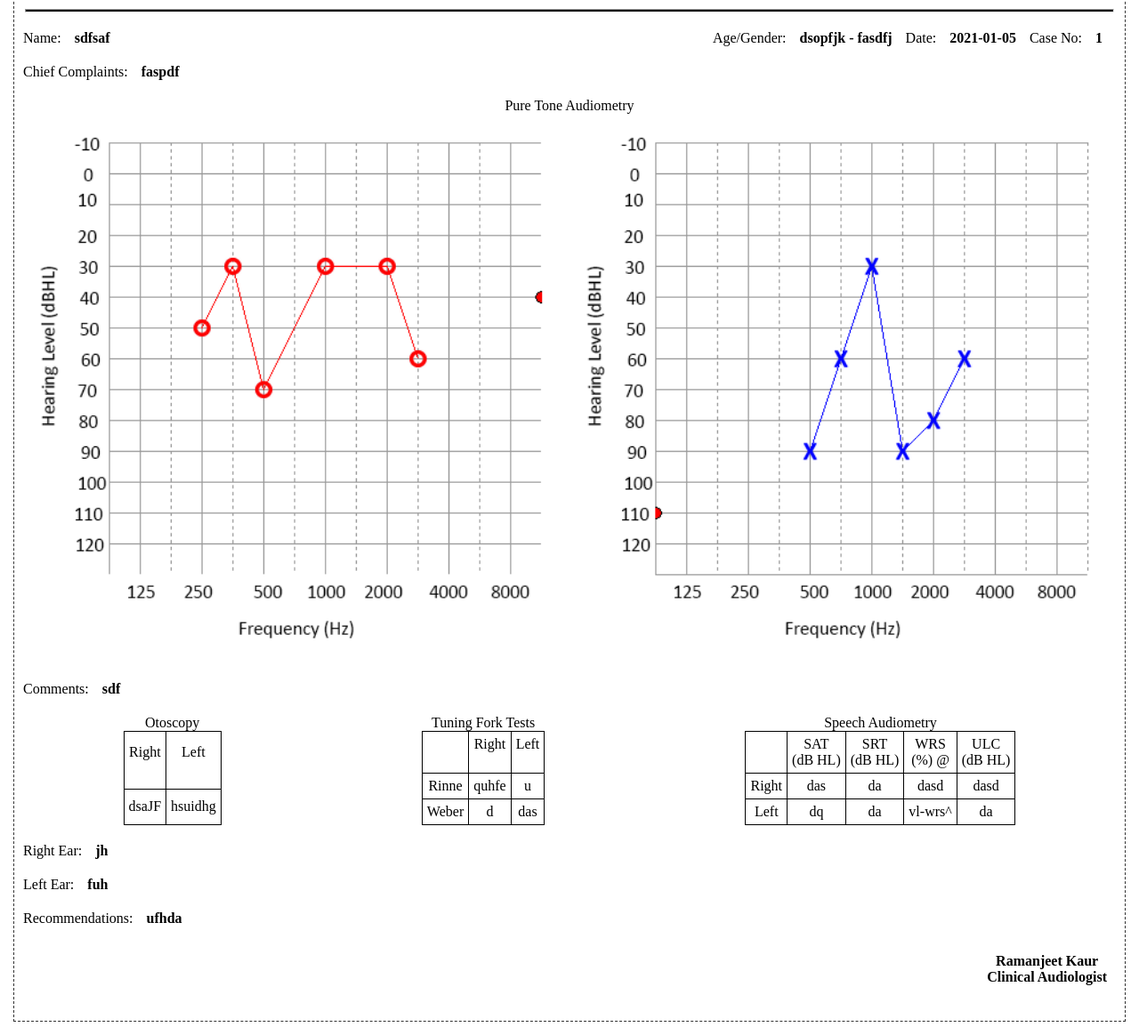
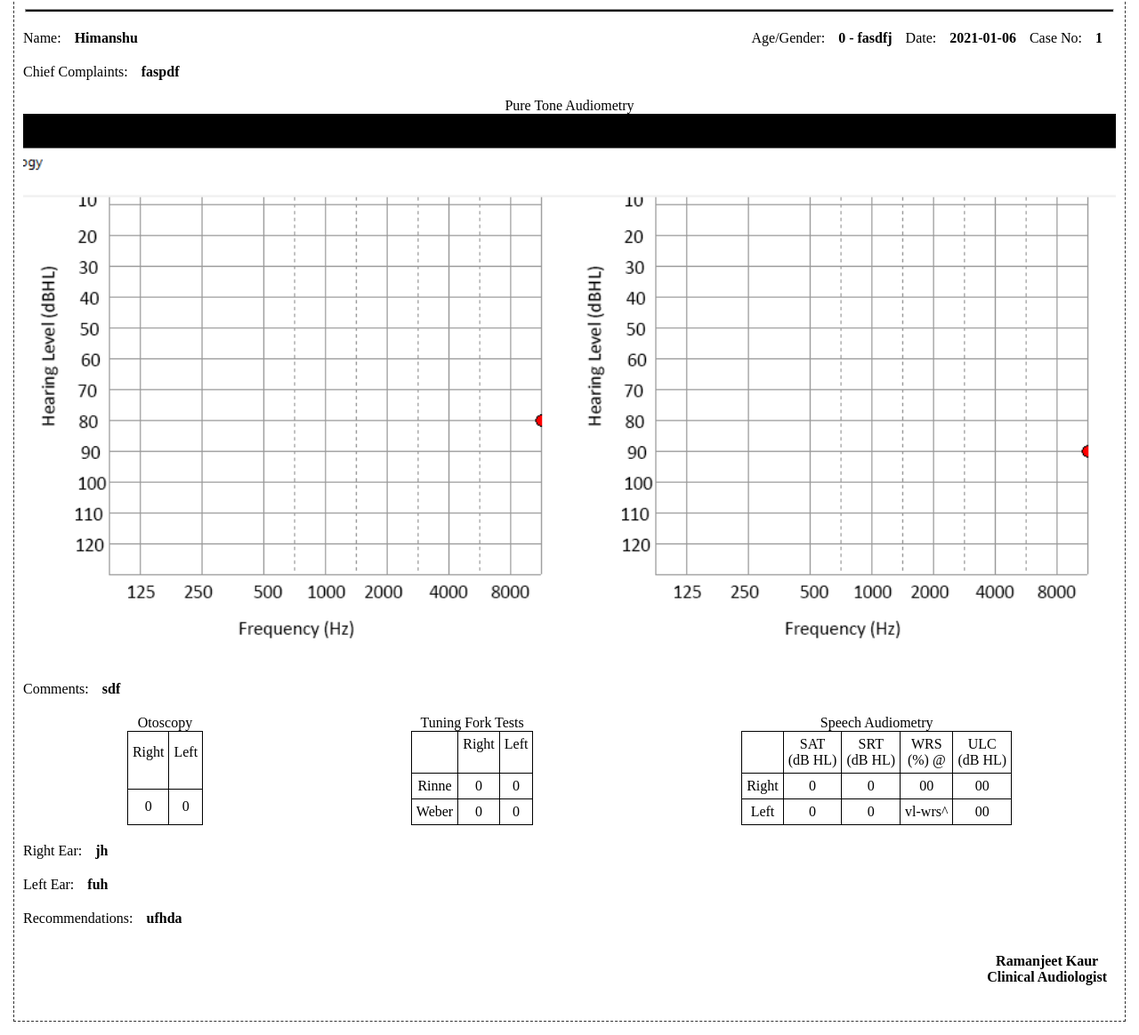
Before and after one commit to tghimanshu/Ascending-audiology, a Python web app: template template/export.html in a window 1280 px wide. Shown: the part 163-1327 px from the top of the page at 89% size. Run offline with Jinja, Linux system fonts and the light colour scheme; the template is opened without the code that fills it, so the values that code supplies are empty.

Commit message:
added update feature completely

```diff
--- a/template/export.html
+++ b/template/export.html
@@ -151,11 +151,11 @@
       <div class="personal-details">
         <div class="row-1">
           <div>Name:</div>
-          <div class="values">sdfsaf</div>
+          <div class="values">Himanshu</div>
           <div>Age/Gender:</div>
-          <div class="values">dsopfjk - fasdfj</div>
+          <div class="values">0 - fasdfj</div>
           <div>Date:</div>
-          <div class="values">2021-01-05</div>
+          <div class="values">2021-01-06</div>
           <div>Case No:</div>
           <div class="values">1</div>
         </div>
@@ -187,8 +187,8 @@
                 <td>Left<br />&nbsp;</td>
               </tr>
               <tr>
-                <td rowspan="2">dsaJF</td>
-                <td rowspan="2">hsuidhg</td>
+                <td rowspan="2">0</td>
+                <td rowspan="2">0</td>
               </tr>
             </table>
           </div>
@@ -202,13 +202,13 @@
               </tr>
               <tr>
                 <td>Rinne</td>
-                <td>quhfe</td>
-                <td>u</td>
+                <td>0</td>
+                <td>0</td>
               </tr>
               <tr>
                 <td>Weber</td>
-                <td>d</td>
-                <td>das</td>
+                <td>0</td>
+                <td>0</td>
               </tr>
             </table>
           </div>
@@ -224,17 +224,17 @@
               </tr>
               <tr>
                 <td>Right</td>
-                <td>das</td>
-                <td>da</td>
-                <td>dasd</td>
-                <td>dasd</td>
+                <td>0</td>
+                <td>0</td>
+                <td>00</td>
+                <td>00</td>
               </tr>
               <tr>
                 <td>Left</td>
-                <td>dq</td>
-                <td>da</td>
+                <td>0</td>
+                <td>0</td>
                 <td>vl-wrs^</td>
-                <td>da</td>
+                <td>00</td>
               </tr>
             </table>
           </div>
```
Also changed, not shown: main.py (+68 -6 lines), template/left_ear.png, template/right_ear.png.
